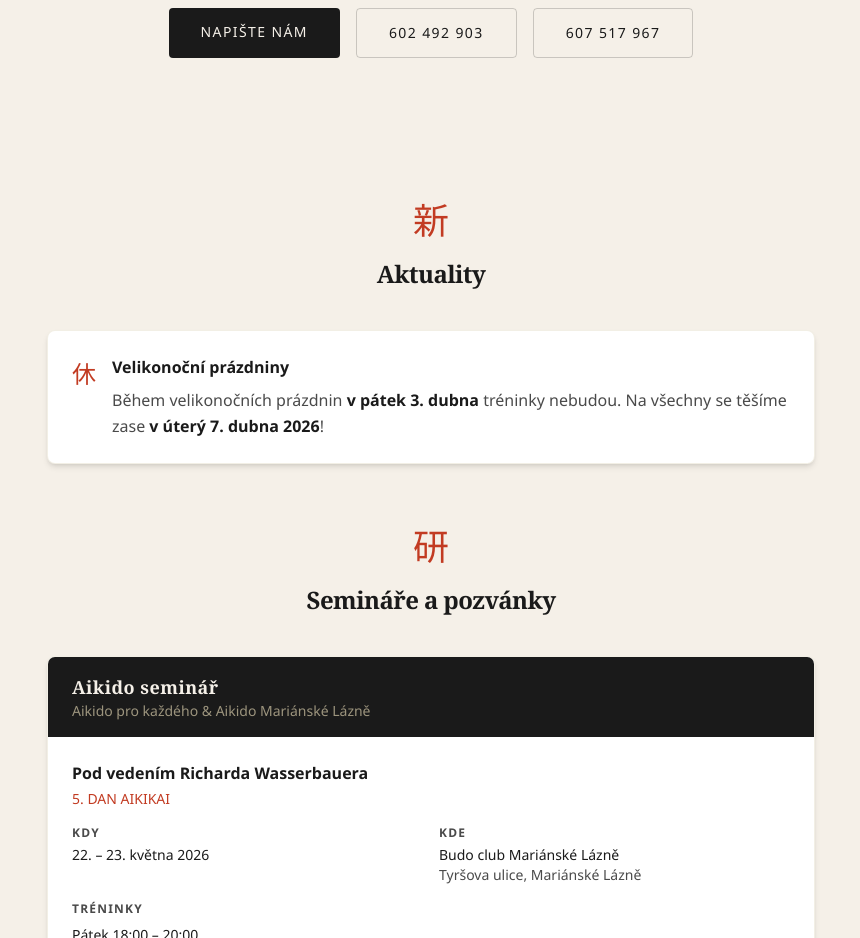
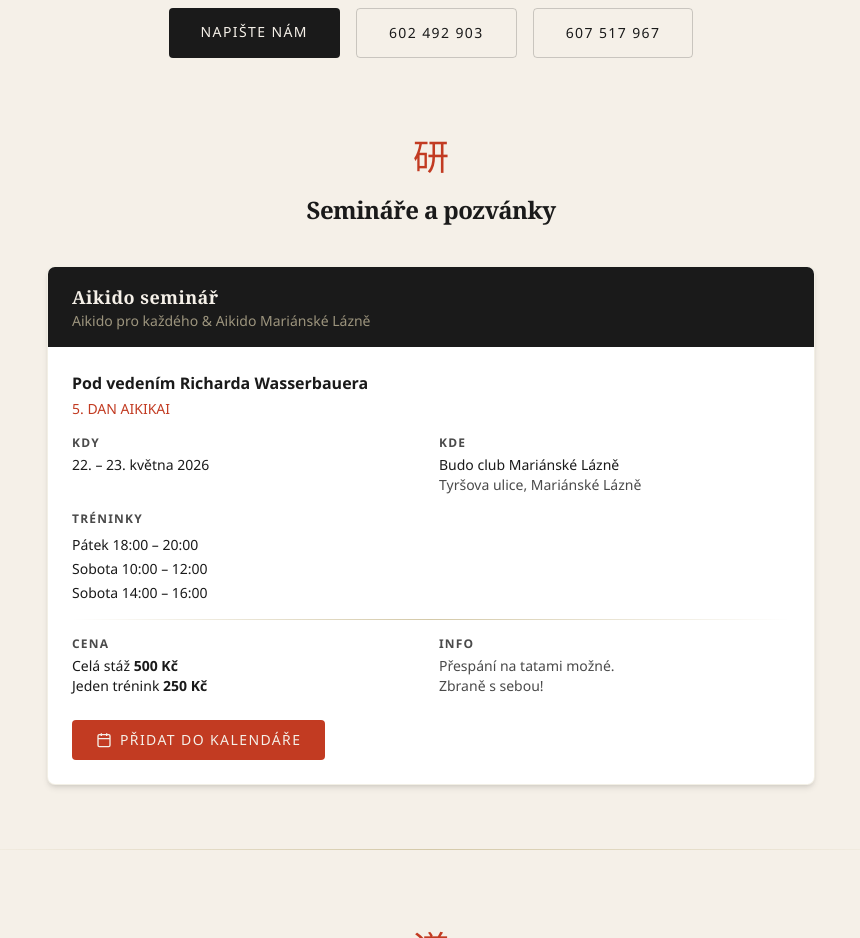
Before and after one commit to veritasderman-rgb/aikidoml, a Next.js app: page /cs in a window 1280 px wide. Shown: the part 1280-2218 px from the top of the page, without its empty margins (209-1069 px from the left). Built offline with nearby package versions, Linux system fonts and the light colour scheme.

Commit message:
Remove Aktuality (Easter holidays) section from homepage
The Easter holiday notice is no longer relevant. Removed the section
from page.tsx and the aktuality translations from all 4 locale files.

https://claude.ai/code/session_015vHefJrMkAnHuriNVumzvG

```diff
--- a/src/app/[locale]/page.tsx
+++ b/src/app/[locale]/page.tsx
@@ -83,27 +83,6 @@ export default async function Home({ params }: { params: Promise<{ locale: strin
             <a href="tel:+420607517967" className="border border-ink/20 text-ink font-medium px-8 py-3.5 rounded hover:border-vermillion hover:text-vermillion transition-colors text-sm tracking-widest uppercase">
               607 517 967
             </a>
-          </div>
-        </div>
-      </section>
-
-      {/* Aktuality */}
-      <section className="max-w-5xl mx-auto px-4 py-16" id="aktuality">
-        <div className="text-center mb-10">
-          <span className="text-vermillion text-4xl block mb-4" style={{ fontFamily: "serif" }}>新</span>
-          <h2 className="text-2xl font-bold text-ink tracking-tight" style={{ fontFamily: "Georgia, serif" }}>{t.aktuality.title}</h2>
-        </div>
-        <div className="max-w-3xl mx-auto">
-          <div className="bg-white border border-tatami/30 rounded-lg p-6 shadow-md">
-            <div className="flex items-start gap-4">
-              <div className="hidden sm:block text-vermillion text-2xl mt-1" style={{ fontFamily: "serif" }}>休</div>
-              <div>
-                <h3 className="font-semibold text-ink mb-2">{t.aktuality.easterTitle}</h3>
-                <p className="text-ink-soft leading-relaxed">
-                  {t.aktuality.easterText1} <strong className="text-ink">{t.aktuality.easterDate}</strong> {t.aktuality.easterText2} <strong className="text-ink">{t.aktuality.easterReturn}</strong>!
-                </p>
-              </div>
-            </div>
           </div>
         </div>
       </section>
--- a/src/i18n/dictionaries/cs/home.json
+++ b/src/i18n/dictionaries/cs/home.json
@@ -24,14 +24,6 @@
     "title": "Přijďte si zkusit trénink",
     "text": "Stačí tepláky a tričko s dlouhým rukávem. Cvičí se na boso. Žádné předchozí zkušenosti nejsou potřeba.",
     "napisteNam": "Napište nám"
-  },
-  "aktuality": {
-    "title": "Aktuality",
-    "easterTitle": "Velikonoční prázdniny",
-    "easterText1": "Během velikonočních prázdnin",
-    "easterDate": "v pátek 3. dubna",
-    "easterText2": "tréninky nebudou. Na všechny se těšíme zase",
-    "easterReturn": "v úterý 7. dubna 2026"
   },
   "seminar": {
     "title": "Semináře a pozvánky",
--- a/src/i18n/dictionaries/de/home.json
+++ b/src/i18n/dictionaries/de/home.json
@@ -24,14 +24,6 @@
     "title": "Kommen Sie zu einem Probetraining",
     "text": "Sie brauchen nur eine Jogginghose und ein langärmliges T-Shirt. Es wird barfuß trainiert. Keine Vorkenntnisse erforderlich.",
     "napisteNam": "Schreiben Sie uns"
-  },
-  "aktuality": {
-    "title": "Aktuelles",
-    "easterTitle": "Osterferien",
-    "easterText1": "Während der Osterferien",
-    "easterDate": "am Freitag, den 3. April",
-    "easterText2": "finden keine Trainings statt. Wir freuen uns auf alle wieder",
-    "easterReturn": "am Dienstag, den 7. April 2026"
   },
   "seminar": {
     "title": "Seminare und Einladungen",
--- a/src/i18n/dictionaries/en/home.json
+++ b/src/i18n/dictionaries/en/home.json
@@ -24,14 +24,6 @@
     "title": "Come try a training session",
     "text": "All you need is sweatpants and a long-sleeve shirt. Training is done barefoot. No previous experience is required.",
     "napisteNam": "Contact us"
-  },
-  "aktuality": {
-    "title": "News",
-    "easterTitle": "Easter holidays",
-    "easterText1": "During the Easter holidays",
-    "easterDate": "on Friday, April 3",
-    "easterText2": "there will be no training sessions. We look forward to seeing everyone again",
-    "easterReturn": "on Tuesday, April 7, 2026"
   },
   "seminar": {
     "title": "Seminars and invitations",
--- a/src/i18n/dictionaries/uk/home.json
+++ b/src/i18n/dictionaries/uk/home.json
@@ -24,14 +24,6 @@
     "title": "Приходьте спробувати тренування",
     "text": "Достатньо спортивних штанів та футболки з довгим рукавом. Тренуємося босоніж. Жодного попереднього досвіду не потрібно.",
     "napisteNam": "Напишіть нам"
-  },
-  "aktuality": {
-    "title": "Новини",
-    "easterTitle": "Великодні канікули",
-    "easterText1": "Під час великодніх канікул",
-    "easterDate": "у п'ятницю 3 квітня",
-    "easterText2": "тренувань не буде. Чекаємо на всіх знову",
-    "easterReturn": "у вівторок 7 квітня 2026"
   },
   "seminar": {
     "title": "Семінари та запрошення",
```
